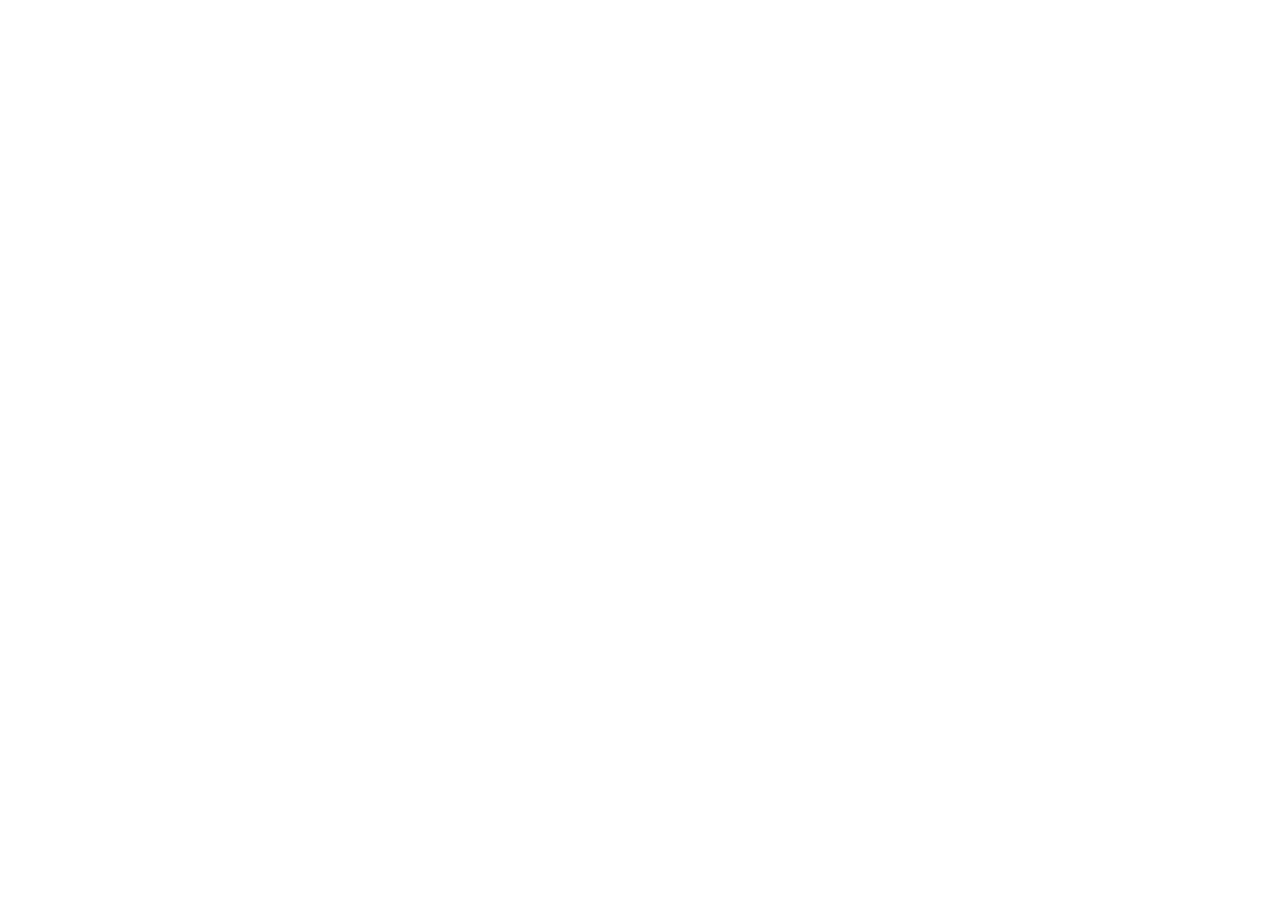
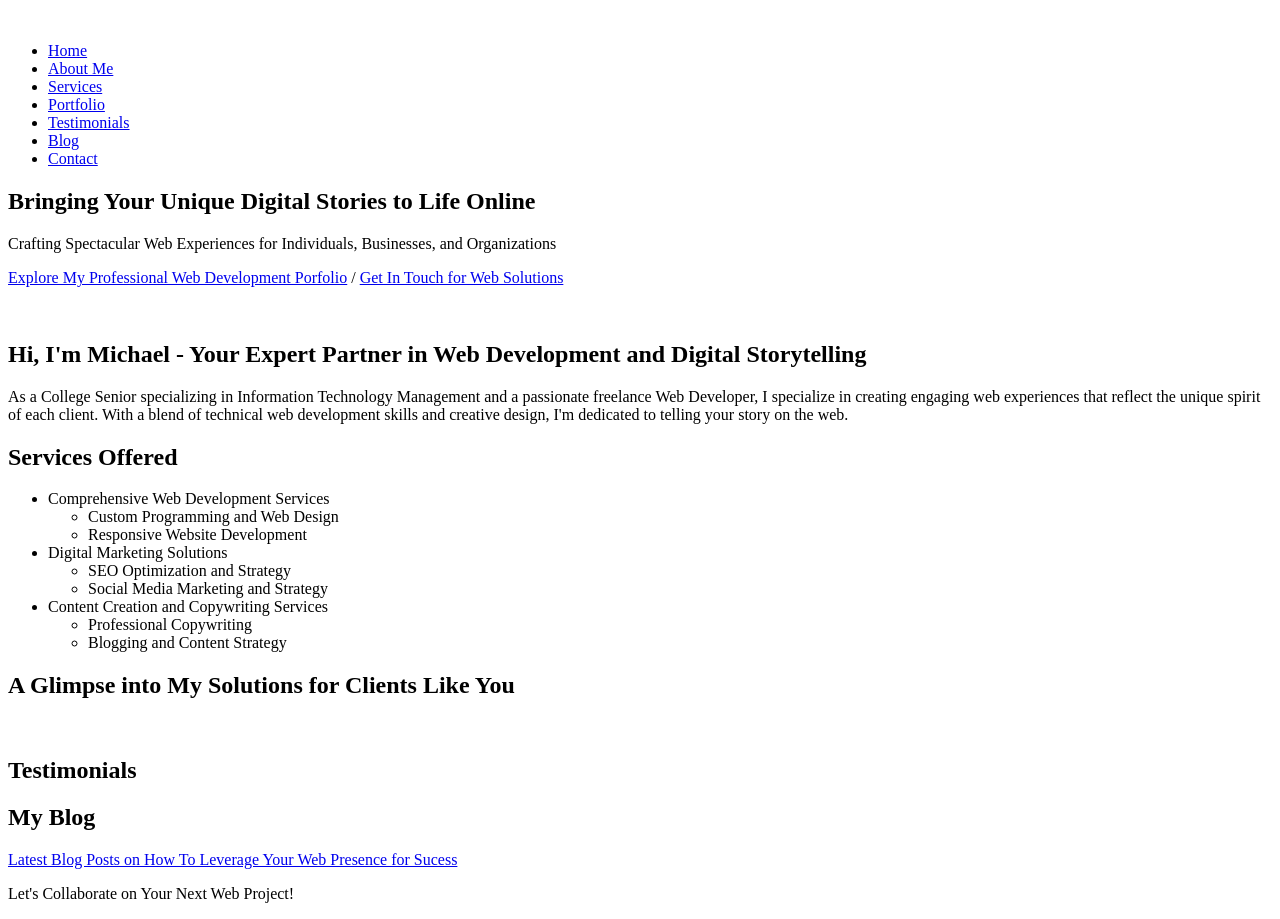
Before and after one commit to mikemantecon/portfolio-website, a plain HTML site: page index.html in a window 1280 px wide. Before the commit the page ends 800 px from the top, so only its background shows below. Drawn offline with Linux system fonts and the light colour scheme.

Commit message:
index.html Semantic Markup
This is the semantic markup for the index.html, or home page.

```diff
--- a/index.html
+++ b/index.html
@@ -10,6 +10,78 @@
   <link rel="stylesheet" href="styles/styles.css">
 </head>
 <body>
+  <header>
+    <div class="container">
+      <img src="" alt="" class="logo">
+      <nav>
+        <ul>
+          <li><a href="index.html">Home</a></li>
+          <li><a href="about.html">About Me</a></li>
+          <li><a href="services.html">Services</a></li>
+          <li><a href="portfolio.html">Portfolio</a></li>
+          <li><a href="testimonials.html">Testimonials</a></li>
+          <li><a href="blog.html">Blog</a></li>
+          <li><a href="contact.html">Contact</a></li>
+        </ul>
+      </nav>
+    </div>
+  </header>
+  <body>
+    <div class="container">
+      <section class="hero">
+        <h1>Bringing Your Unique Digital Stories to Life Online</h1>
+        <p class="subtitle">Crafting Spectacular Web Experiences for Individuals, Businesses, and Organizations</p>
+        <p class="cta"><a href="portfolio.html">Explore My Professional Web Development Porfolio</a> / <a href="contact.html">Get In Touch for Web Solutions</a></p>
+      </section>
+      <section>
+        <img src="" alt="">
+        <h2>Hi, I'm Michael - Your Expert Partner in Web Development and Digital Storytelling</h2>
+        <p>As a College Senior specializing in Information Technology Management and a passionate freelance Web Developer, I specialize in creating engaging web experiences that reflect the unique spirit of each client. With a blend of technical web development skills and creative design, I'm dedicated to telling your story on the web.</p>
+      </section>
+      <section>
+        <h2>Services Offered</h2>
+        <ul>
+          <li>Comprehensive Web Development Services
+            <ul>
+              <li>Custom Programming and Web Design</li>
+              <li>Responsive Website Development</li>
+            </ul>
+          </li>
+          <li>Digital Marketing Solutions
+            <ul>
+              <li>SEO Optimization and Strategy</li>
+              <li>Social Media Marketing and Strategy</li>
+            </ul>
+          </li>
+          <li>Content Creation and Copywriting Services
+            <ul>
+              <li>Professional Copywriting</li>
+              <li>Blogging and Content Strategy</li>
+            </ul>
+          </li>
+        </ul>
+      </section>
+      <section>
+        <h2>A Glimpse into My Solutions for Clients Like You</h2>
+         <a href="#"><img src="" alt=""></a>
+      </section>
+      <section>
+        <h2>Testimonials</h2>
+        <blockquote></blockquote>
+        <p></p>
+      </section>
+      <section>
+        <h2>My Blog</h2>
+        <p><a href="blog.html">Latest Blog Posts on How To Leverage Your Web Presence for Sucess</a></p>
+      </section>
+      <section>
+        <contact>
 
+          <p>Let's Collaborate on Your Next Web Project!</p>
+        </contact>
+      </section>
+    </div>
+  </body>
+  <footer></footer>
 </body>
 </html>
```
